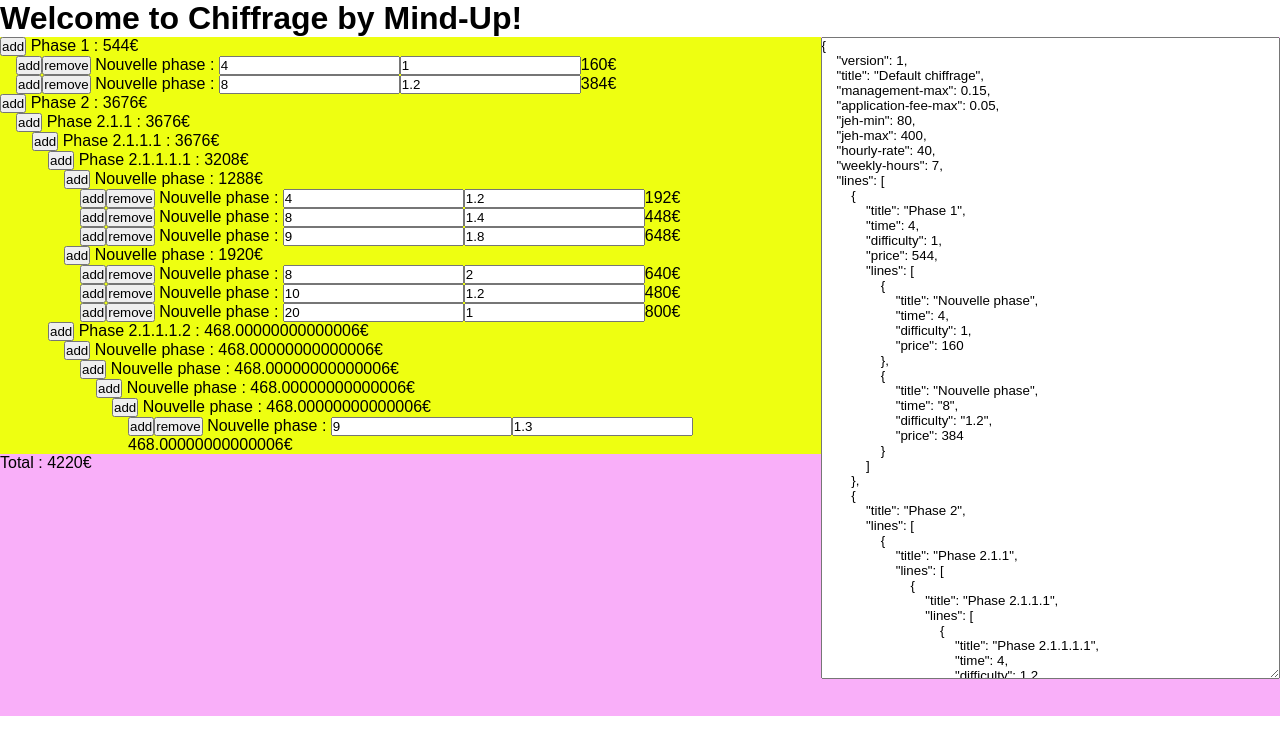
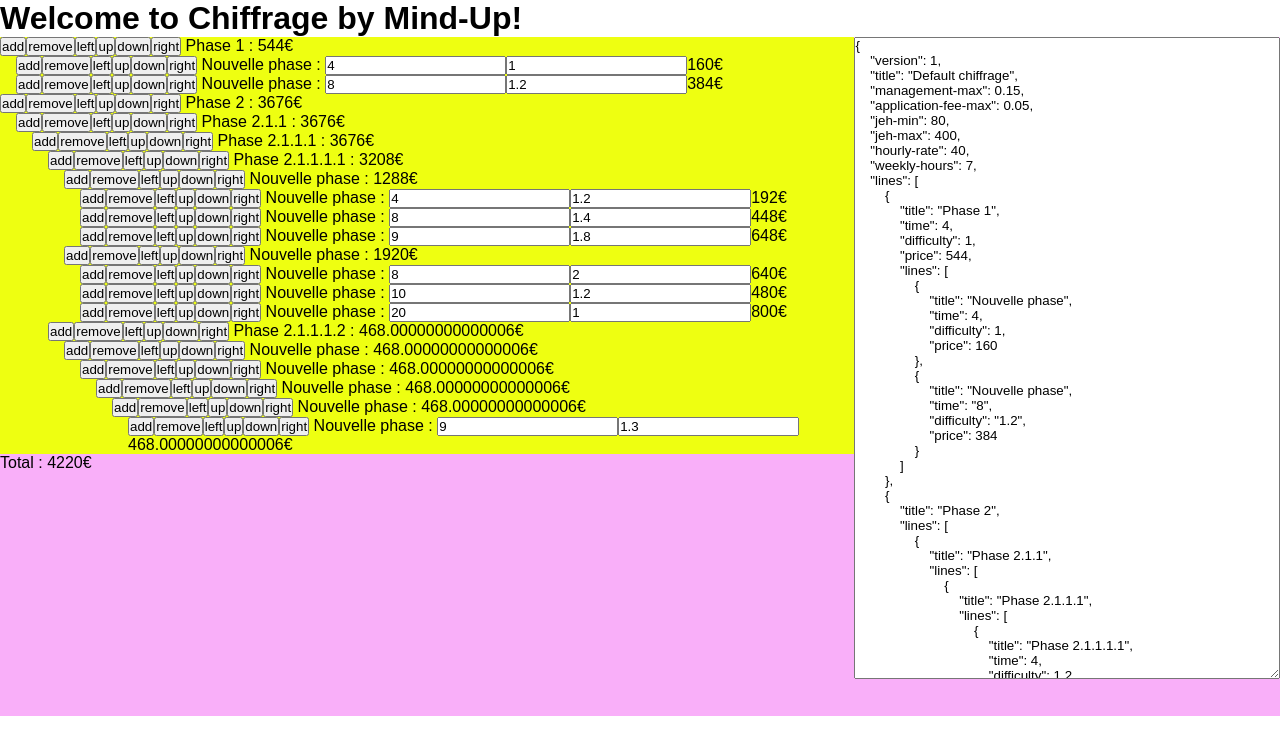
Before and after one commit to mind-up/mind-up-chiffrage-app, an Angular app: page / in a window 1280 px wide. Shown: the top 754 px of the page. Built offline with nearby package versions, Linux system fonts and the light colour scheme.

Commit message:
Implement up, down, right.

```diff
--- a/src/app/chiffrage/chiffrage.component.html
+++ b/src/app/chiffrage/chiffrage.component.html
@@ -3,8 +3,12 @@
 		[line]="line"
 		[hourlyRate]="hourlyRate"
 		[id]="id"
-		(priceUpdated)="childPriceUpdated($event)">
-	</app-line>
+		(priceUpdated)="childPriceUpdated($event)"
+		(uppedSelf)="upChild($event)"
+		(downedSelf)="downChild($event)"
+		(rightedSelf)="rightChild($event)"
+		(leftedSelf)="leftChild($event)"
+	></app-line>
 	<p>Total : {{price}}€</p>
 </div>
 <div id="json">
--- a/src/app/chiffrage/chiffrage.component.ts
+++ b/src/app/chiffrage/chiffrage.component.ts
@@ -45,6 +45,27 @@
 		this.price = price;
 	}
 
+	upChild(id) {
+		if(id > 0) {
+			let tmp = Object.assign({}, this.lines[id-1]);
+			this.lines[id-1] = this.lines[id];
+			this.lines[id] = tmp;
+		}
+	}
+	downChild(id) {
+		if(id < this.lines.length) {
+			let tmp = Object.assign({}, this.lines[id+1]);
+			this.lines[id+1] = this.lines[id];
+			this.lines[id] = tmp;
+		}
+	}
+	leftChild(id) {
+		console.log('leftChild', id)
+	}
+	rightChild(id) {
+		console.log('rightChild', id)
+	}
+
 	childPriceUpdated(event) {
 		this.lines[event.id].price = event.price;
 		this.json.lines = this.lines;
--- a/src/app/line/line.component.html
+++ b/src/app/line/line.component.html
@@ -2,6 +2,10 @@
 <p *ngIf="!line.lines || line.lines && !line.lines.length">
 	<button (click)="add()">add</button>
 	<button (click)="removeSelf()">remove</button>
+	<button (click)="leftSelf()">left</button>
+	<button (click)="upSelf()">up</button>
+	<button (click)="downSelf()">down</button>
+	<button (click)="rightSelf()">right</button>
 	{{line.title}} :
 	<input
 		[(ngModel)]="line.time"
@@ -16,6 +20,11 @@
 <!-- Parent -->
 <p *ngIf="line.lines && line.lines.length">
 	<button (click)="add()">add</button>
+	<button (click)="removeSelf()">remove</button>
+	<button (click)="leftSelf()">left</button>
+	<button (click)="upSelf()">up</button>
+	<button (click)="downSelf()">down</button>
+	<button (click)="rightSelf()">right</button>
 	{{line.title}} : <span>{{line.price}}</span>€
 </p>
 <app-line *ngFor="let line of line.lines; let id = index"
@@ -23,5 +32,9 @@
 	[hourlyRate]="hourlyRate"
 	[id]=id
 	(priceUpdated)="childPriceUpdated($event)"
-	(removedSelf)="removeChild($event)">
-</app-line>
+	(removedSelf)="removeChild($event)"
+	(uppedSelf)="upChild($event)"
+	(downedSelf)="downChild($event)"
+	(rightedSelf)="rightChild($event)"
+	(leftedSelf)="leftChild($event)"
+></app-line>
--- a/src/app/line/line.component.ts
+++ b/src/app/line/line.component.ts
@@ -16,6 +16,10 @@
 
 	@Output() priceUpdated = new EventEmitter<any>();
 	@Output() removedSelf = new EventEmitter<any>();
+	@Output() uppedSelf = new EventEmitter<any>();
+	@Output() downedSelf = new EventEmitter<any>();
+	@Output() rightedSelf = new EventEmitter<any>();
+	@Output() leftedSelf = new EventEmitter<any>();
 
 	constructor() {
 	}
@@ -50,17 +54,22 @@
 		});
 	}
 
+	// Self
 	removeSelf() {
 		this.removedSelf.next(this.id);
 	}
-
-	removeChild(id) {
-		this.line.lines.splice(id, 1);
-		this.line.time = '';
-		this.line.difficulty = 1;
-		this.updateprice();
+	upSelf() {
+		this.uppedSelf.next(this.id);
 	}
-
+	downSelf() {
+		this.downedSelf.next(this.id);
+	}
+	leftSelf() {
+		this.leftedSelf.next(this.id);
+	}
+	rightSelf() {
+		this.rightedSelf.next(this.id);
+	}
 	updateprice() {
 		if(!this.line.lines) {
 			this.line.price = this.line.time * this.line.difficulty * this.hourlyRate;
@@ -72,9 +81,46 @@
 			}
 			this.line.price = price;
 		}
+		if(!this.line.price) {
+			this.line.price = 0.0;
+		}
 		this.priceUpdated.next({id:this.id, price:this.line.price});
 	}
 
+	// Child
+	removeChild(id) {
+		this.line.lines.splice(id, 1);
+		this.line.time = '';
+		this.line.difficulty = 1;
+		this.updateprice();
+	}
+	upChild(id) {
+		if(id > 0) {
+			let tmp = Object.assign({}, this.line.lines[id-1]);
+			this.line.lines[id-1] = this.line.lines[id];
+			this.line.lines[id] = tmp;
+		}
+	}
+	downChild(id) {
+		if(id < this.line.lines.length-1) {
+			let tmp = Object.assign({}, this.line.lines[id+1]);
+			this.line.lines[id+1] = this.line.lines[id];
+			this.line.lines[id] = tmp;
+		}
+	}
+	leftChild(id) {
+		console.log('leftChild',id)
+	}
+	rightChild(id) {
+		if(id > 0) {
+			let tmp = this.line.lines[id];
+			if(!this.line.lines[id-1].lines) {
+				this.line.lines[id-1].lines = [];
+			}
+			this.line.lines[id-1].lines.push(tmp);
+			this.line.lines.splice(id, 1);
+		}
+	}
 	childPriceUpdated(event) {
 		console.log(event)
 		this.line.lines[event.id].price = event.price;
```
